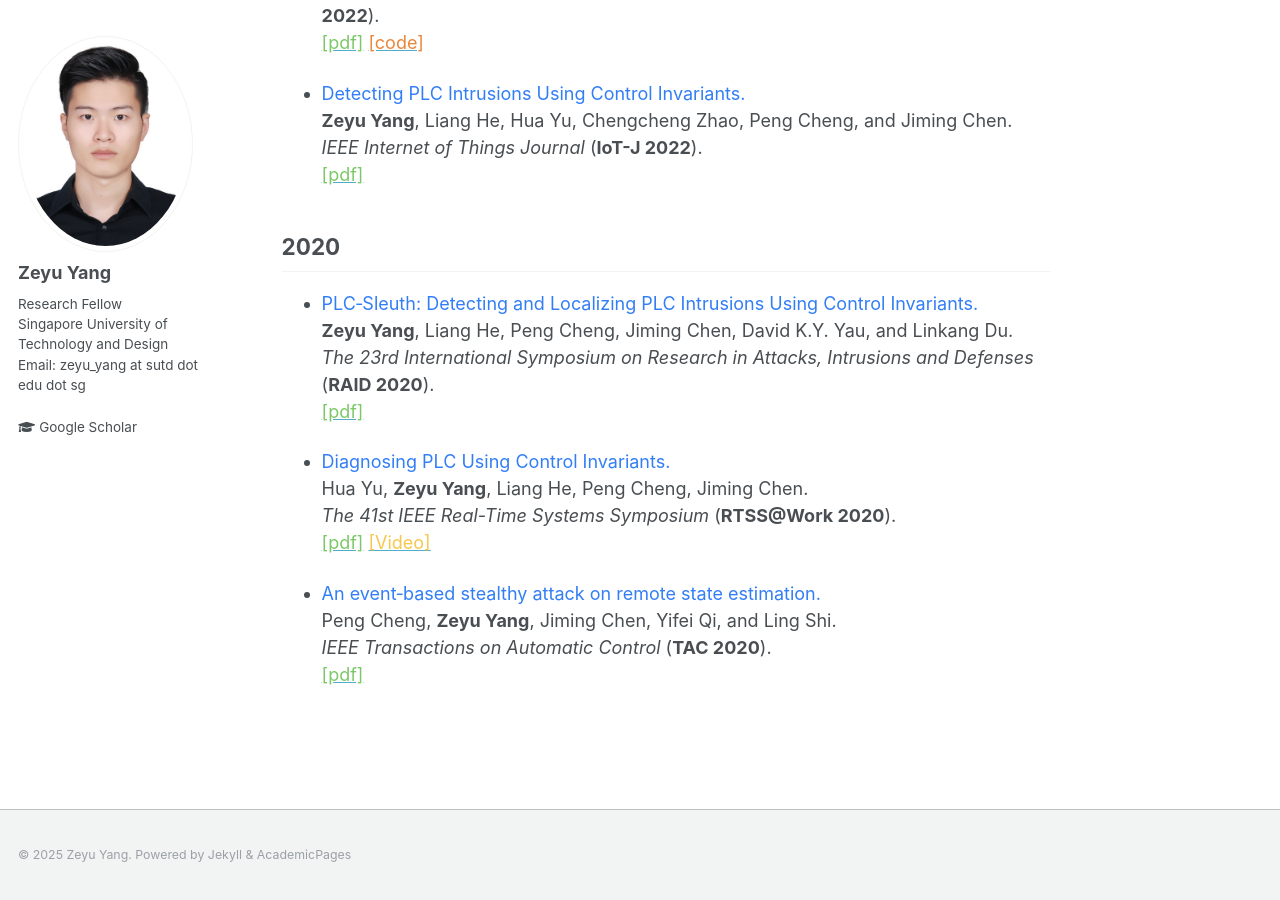
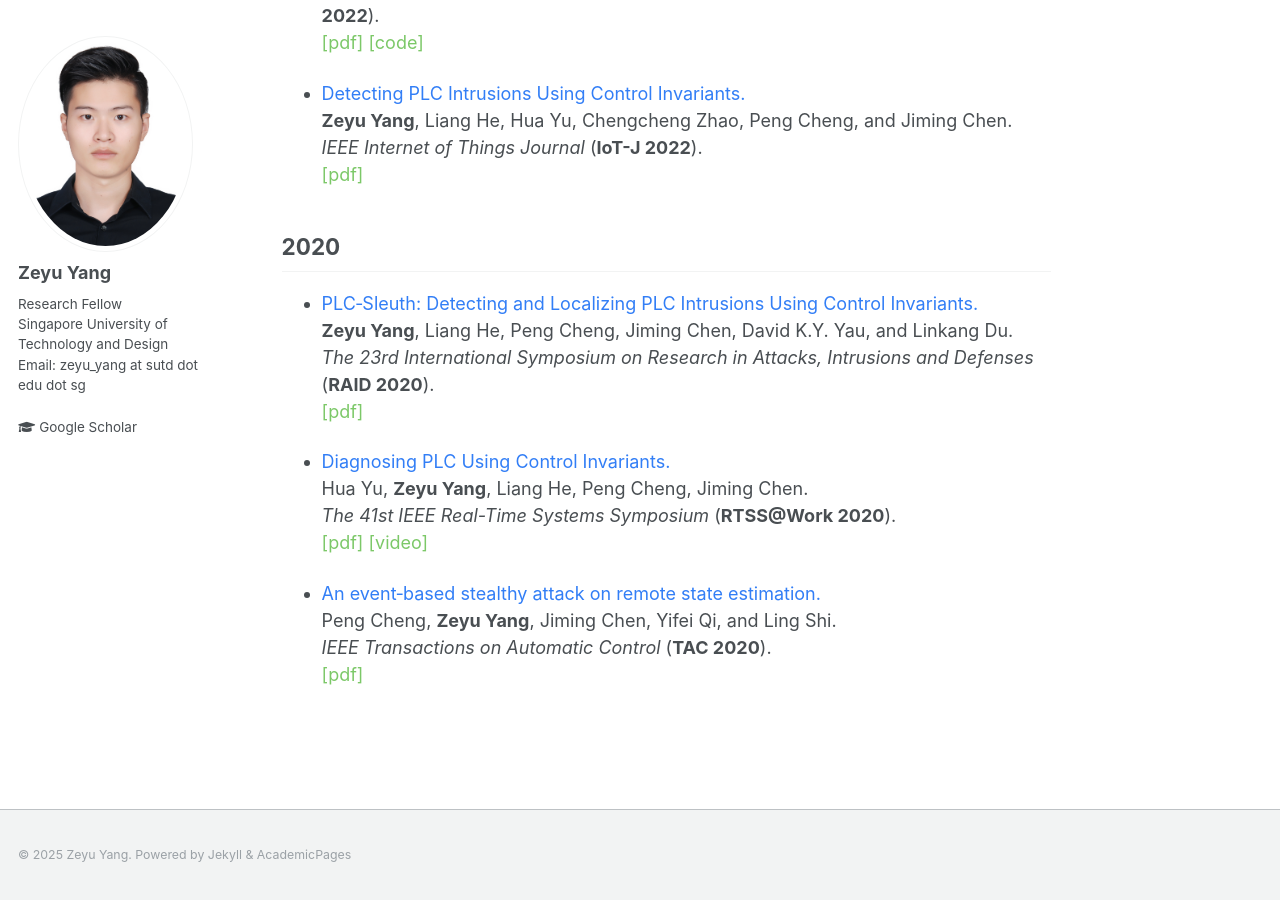
Before and after one commit to zeyuid/zeyuid.github.io, a Jekyll site: the page built from _pages/publications.md, in a window 1280 px wide and 900 px high, scrolled down 1768 px. Built offline with Jekyll 4.4.1, drawn with Linux system fonts in a browser that asks for light colours.

Commit message:
add file

```diff
--- a/_pages/publications.md
+++ b/_pages/publications.md
@@ -13,8 +13,8 @@ Yucheng Ruan, Chengcheng Zhao, **Zeyu Yang**, Yuanchao Shu, Peng Cheng and Jimin
 <br>
 <i>IEEE Transactions on Mobile Computing</i> (**TMC**), 2025.
 <br>
-[<font color="#7cc868">[pdf]</font>](https://ieeexplore.ieee.org/abstract/document/10882998)
-<!-- [<font color="#e8873a">[code]</font>]() -->
+<a href="https://ieeexplore.ieee.org/abstract/document/10882998" style="text-decoration: none;"><font color="#7cc868">[pdf]</font></a>
+
 
 ## 2024
 
@@ -24,8 +24,9 @@ Yucheng Ruan, Chengcheng Zhao, **Zeyu Yang**, Yuanchao Shu, Peng Cheng and Jimin
 <br>
 <i>IEEE Transactions on Dependable and Secure Computing</i> (**TDSC**), 2024.
 <br>
-[<font color="#7cc868">[pdf]</font>](https://ieeexplore.ieee.org/document/10616045)
-[<font color="#e8873a">[code]</font>](https://github.com/zeyuid/ARES)
+<a href="https://ieeexplore.ieee.org/document/10616045" style="text-decoration: none;"><font color="#7cc868">[pdf]</font></a>
+<a href="https://github.com/zeyuid/ARES" style="text-decoration: none;"><font color="#7cc868">[code]</font></a>
+
 
 
 * <font color="#327ef6">Deception-Resistant Stochastic Manufacturing for Automated Production Lines.</font>
@@ -33,8 +34,8 @@ Yucheng Ruan, Chengcheng Zhao, **Zeyu Yang**, Yuanchao Shu, Peng Cheng and Jimin
 <br>
 <i>The 27th International Symposium on Research in Attacks, Intrusions and Defenses</i> (**RAID 2024**).
 <br>
-[<font color="#7cc868">[pdf]</font>](http://zeyuid.github.io/papers/raid2024-6.pdf)
-<!-- [<font color="#e8873a">[code]</font>]() -->
+<a href="http://zeyuid.github.io/papers/raid2024-6.pdf" style="text-decoration: none;"><font color="#7cc868">[pdf]</font></a>
+
 
 
 * <font color="#327ef6">Mismatched Control and Monitoring Frequencies: Vulnerability, Attack, and Mitigation.</font>
@@ -43,8 +44,8 @@ Yucheng Ruan, Chengcheng Zhao, **Zeyu Yang**, Yuanchao Shu, Peng Cheng and Jimin
 <br>
 <i>IEEE Transactions on Dependable and Secure Computing</i> (**TDSC**), 2024.
 <br>
-[<font color="#7cc868">[pdf]</font>](https://ieeexplore.ieee.org/document/10495752)
-[<font color="#e8873a">[code]</font>](https://github.com/zeyuid/PLCSage)
+<a href="https://ieeexplore.ieee.org/document/10495752" style="text-decoration: none;"><font color="#7cc868">[pdf]</font></a>
+<a href="https://github.com/zeyuid/PLCSage" style="text-decoration: none;"><font color="#7cc868">[code]</font></a>
 
 
 * <font color="#327ef6">Real-Time Intrusion Detection Based on Decision Fusion in Industrial Control Systems.</font>
@@ -53,9 +54,8 @@ Yawen Xue, Jie Pan, Yangyang Geng, **Zeyu Yang**, Mengxiang Liu, and Ruilong Den
 <i>IEEE Transactions on Industrial Cyber-Physical Systems,
 </i> 2024.
 <br>
-[<font color="#7cc868">[pdf]</font>](https://ieeexplore.ieee.org/document/10540291)
-<!-- [<font color="#e8873a">[code]</font>]() -->
-[<font color="#cf4745">[dataset]</font>](https://github.com/Margaux2022/Cyber-security-dataset-of-EDS)
+<a href="https://ieeexplore.ieee.org/document/10540291" style="text-decoration: none;"><font color="#7cc868">[pdf]</font></a>
+<a href="https://github.com/Margaux2022/Cyber-security-dataset-of-EDS" style="text-decoration: none;"><font color="#7cc868">[dataset]</font></a>
 
 
 * <font color="#327ef6">Reverse Engineering Industrial Protocols Driven By Control Fields.</font>
@@ -64,11 +64,8 @@ Zhen Qin, **Zeyu Yang**, Yangyang Geng, Xin Che, Tianyi Wang, Hengye Zhu, Peng C
 <br>
 <i>IEEE International Conference on Computer Communications</i> (**INFOCOM 2024**).
 <br>
-[<font color="#7cc868">[pdf]</font>](https://ieeexplore.ieee.org/abstract/document/10621405)
-<!-- [<font color="#e8873a">[code]</font>]() -->
-[<font color="#cf4745">[dataset]</font>](https://github.com/hi-zer/Industrial-protocols-dataset)
-
-
+<a href="https://ieeexplore.ieee.org/abstract/document/10621405" style="text-decoration: none;"><font color="#7cc868">[pdf]</font></a>
+<a href="https://github.com/hi-zer/Industrial-protocols-dataset" style="text-decoration: none;"><font color="#7cc868">[dataset]</font></a>
 
 
 ## 2023
@@ -94,9 +91,8 @@ Jie Meng, **Zeyu Yang**, Zhenyong Zhang, Yangyang Geng, Ruilong Deng, Peng Cheng
 <br>
 <i>The 20th ACM Conference on Embedded Networked Sensor Systems</i> (**SenSys 2022**).
 <br>
-[<font color="#7cc868">[pdf]</font>](https://dl.acm.org/doi/10.1145/3560905.3568521)
-[<font color="#e8873a">[code]</font>](https://github.com/zeyuid/ARES)
-
+<a href="https://dl.acm.org/doi/10.1145/3560905.3568521" style="text-decoration: none;"><font color="#7cc868">[pdf]</font></a>
+<a href="https://github.com/zeyuid/ARES" style="text-decoration: none;"><font color="#7cc868">[code]</font></a>
 
 
 * <font color="#327ef6">Detecting PLC Intrusions Using Control Invariants.</font>
@@ -105,9 +101,7 @@ Jie Meng, **Zeyu Yang**, Zhenyong Zhang, Yangyang Geng, Ruilong Deng, Peng Cheng
 <br>
 <i>IEEE Internet of Things Journal</i> (**IoT-J 2022**).
 <br>
-[<font color="#7cc868">[pdf]</font>](https://ieeexplore.ieee.org/abstract/document/9749129)
-<!-- [<font color="#e8873a">[code]</font>]() -->
-
+<a href="https://ieeexplore.ieee.org/abstract/document/9749129" style="text-decoration: none;"><font color="#7cc868">[pdf]</font></a>
 
 
 ## 2020
@@ -118,8 +112,7 @@ Jie Meng, **Zeyu Yang**, Zhenyong Zhang, Yangyang Geng, Ruilong Deng, Peng Cheng
 <br>
 <i>The 23rd International Symposium on Research in Attacks, Intrusions and Defenses</i> (**RAID 2020**).
 <br>
-[<font color="#7cc868">[pdf]</font>](https://www.usenix.org/system/files/raid20-yang.pdf)
-<!-- [<font color="#e8873a">[code]</font>]() -->
+<a href="https://www.usenix.org/system/files/raid20-yang.pdf" style="text-decoration: none;"><font color="#7cc868">[pdf]</font></a>
 
 
 * <font color="#327ef6">Diagnosing PLC Using Control Invariants.</font>
@@ -128,10 +121,8 @@ Hua Yu, **Zeyu Yang**, Liang He, Peng Cheng, Jiming Chen.
 <br>
 <i>The 41st IEEE Real-Time Systems Symposium</i> (**RTSS@Work 2020**).
 <br>
-[<font color="#7cc868">[pdf]</font>](http://zeyuid.github.io/papers/PLCDiagnosing.pdf)
-[<font color="#f6c74e">[Video]</font>](https://www.youtube.com/watch?v=2ZVj5IUiN_k)
-
-
+<a href="http://zeyuid.github.io/papers/PLCDiagnosing.pdf" style="text-decoration: none;"><font color="#7cc868">[pdf]</font></a>
+<a href="https://www.youtube.com/watch?v=2ZVj5IUiN_k" style="text-decoration: none;"><font color="#7cc868">[video]</font></a>
 
 
 * <font color="#327ef6">An event‐based stealthy attack on remote state estimation.</font>
@@ -140,4 +131,4 @@ Peng Cheng, **Zeyu Yang**, Jiming Chen, Yifei Qi, and Ling Shi.
 <br>
 <i>IEEE Transactions on Automatic Control</i> (**TAC 2020**).
 <br>
-[<font color="#7cc868">[pdf]</font>](https://ieeexplore.ieee.org/abstract/document/8913616)
+<a href="https://ieeexplore.ieee.org/abstract/document/8913616" style="text-decoration: none;"><font color="#7cc868">[pdf]</font></a>
```
